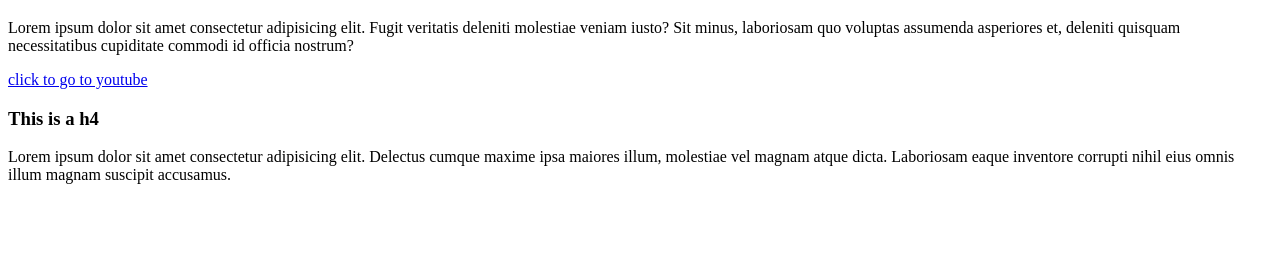
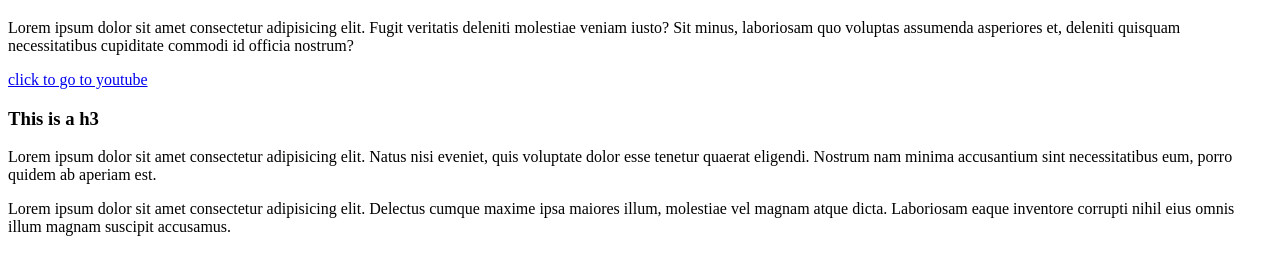
Before and after one commit to VuHoangLong07/lesson1, a plain HTML site: page index.html in a window 1280 px wide. Shown: the part 61-336 px from the top of the page. Drawn offline with Linux system fonts and the light colour scheme.

Commit message:
add a paragraph lorem

```diff
--- a/index.html
+++ b/index.html
@@ -9,7 +9,8 @@
         <h1>HEADING 1</h1>
         <p>Lorem ipsum dolor sit amet consectetur adipisicing elit. Fugit veritatis deleniti molestiae veniam iusto? Sit minus, laboriosam quo voluptas assumenda asperiores et, deleniti quisquam necessitatibus cupiditate commodi id officia nostrum?</p>
          <a href="https://youtube.com">click to go to youtube</a>
-         <h3>This is a h4</h3>
+         <h3>This is a h3</h3>
+         <p>Lorem ipsum dolor sit amet consectetur adipisicing elit. Natus nisi eveniet, quis voluptate dolor esse tenetur quaerat eligendi. Nostrum nam minima accusantium sint necessitatibus eum, porro quidem ab aperiam est.</p>
          <p>Lorem ipsum dolor sit amet consectetur adipisicing elit. Delectus cumque maxime ipsa maiores illum, molestiae vel magnam atque dicta. Laboriosam eaque inventore corrupti nihil eius omnis illum magnam suscipit accusamus.</p>
     </body>
 </html>
```
